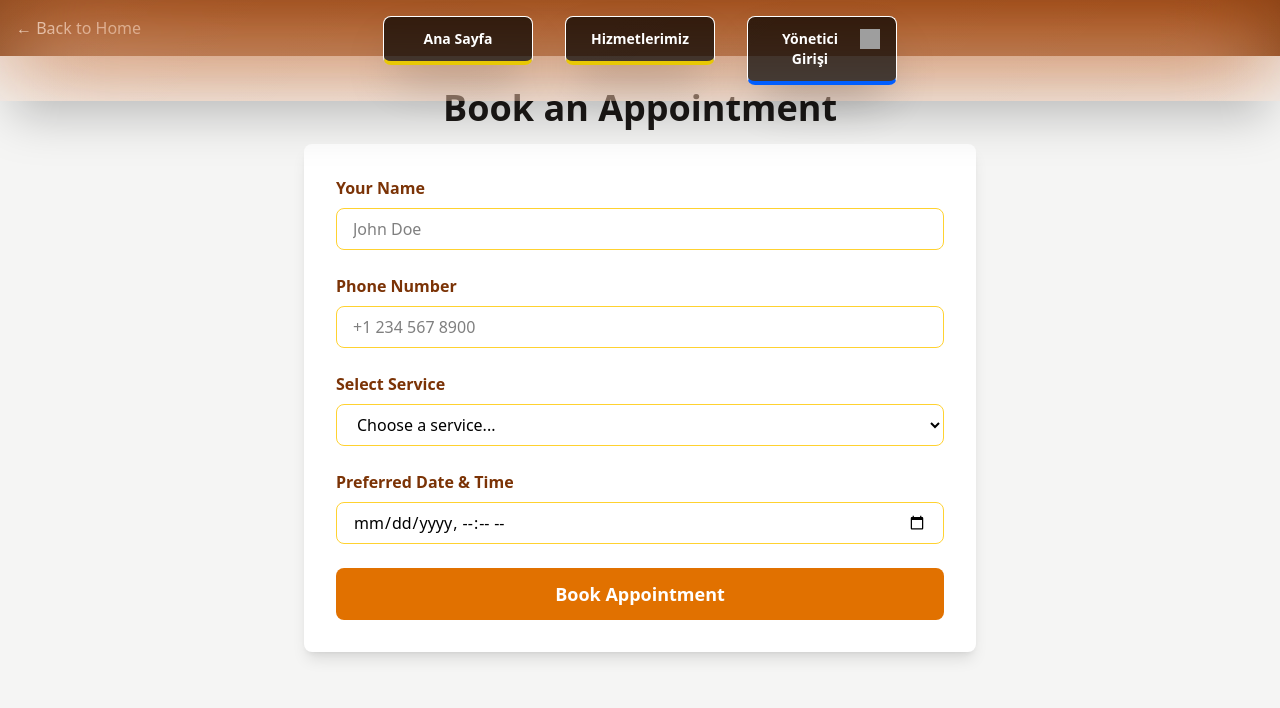
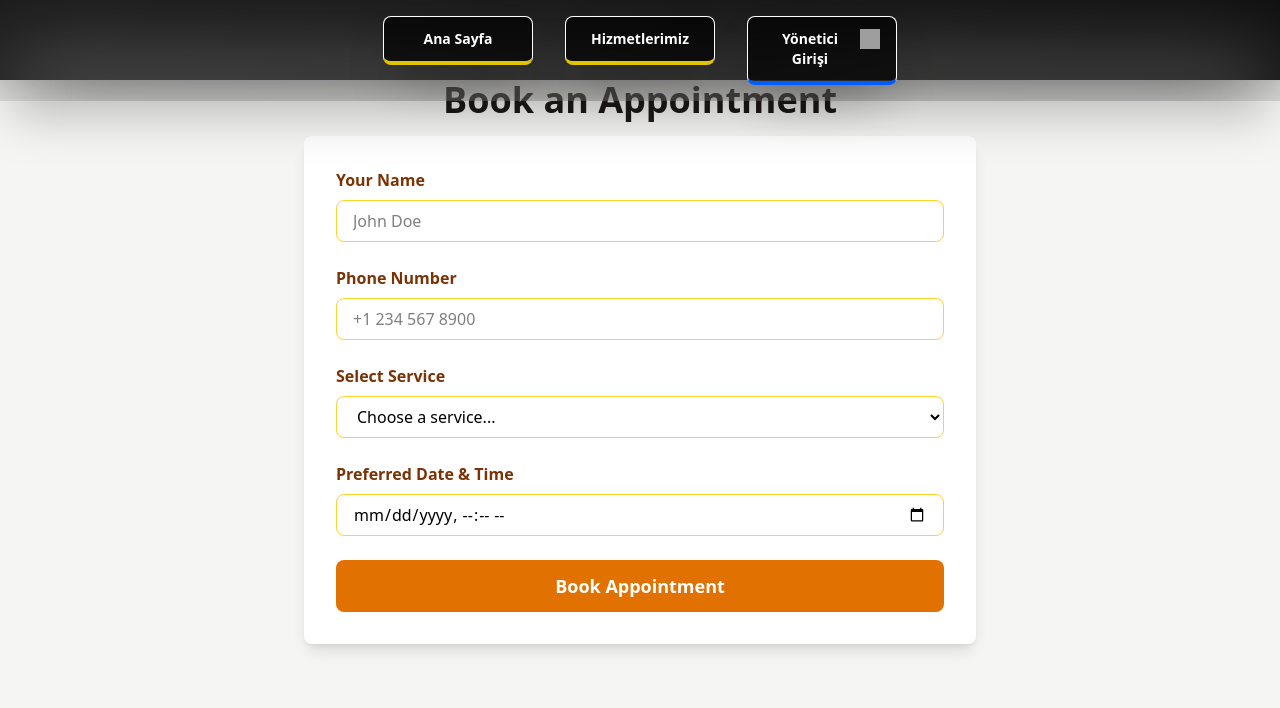
Before and after one commit to KIANOUSH-SAU/BarberAutomationProject, a React app in the folder frontend/: page /appointments in a window 1280 px wide. Shown: the top 708 px of the page. Built offline with nearby package versions, Linux system fonts and the light colour scheme; grey boxes are pictures that could not be loaded; the HTML template or start-up script is replaced by a standard one.

Commit message:
feat: add LoginPage component and update routing in App; remove unnecessary navigation from Services and Appointments pages

```diff
--- a/frontend/src/App.jsx
+++ b/frontend/src/App.jsx
@@ -4,11 +4,13 @@ import ServicesPage from "./pages/ServicesPage";
 import AppointmentsPage from "./pages/AppointmentsPage";
 import Navbar from "./components/Navbar";
 import AdminPage from "./pages/AdminPage";
+import LoginPage from "./pages/LoginPage";
 
 function App() {
 	return (
 		<Router>
 			<Navbar />
+			<div style={{ height: "80px" }} className="bg-black" />
 			<div className="background min-h-screen">
 				<Routes>
 					<Route path="/" element={<HomePage />} />
@@ -18,6 +20,7 @@ function App() {
 						element={<AppointmentsPage />}
 					/>
 					<Route path="/admin" element={<AdminPage />} />
+					<Route path="/login" element={<LoginPage />} />
 				</Routes>
 			</div>
 		</Router>
--- a/frontend/src/components/Navbar.jsx
+++ b/frontend/src/components/Navbar.jsx
@@ -71,7 +71,7 @@ const Navbar = () => {
 							</Link>
 						</li>
 						<li>
-							<Link to="/admin" className="glass-btn-1 flex">
+							<Link to="/login" className="glass-btn-1 flex">
 								<p>Yönetici Girişi</p>
 								<img
 									src={adminIcon}
--- a/frontend/src/pages/AdminPage.jsx
+++ b/frontend/src/pages/AdminPage.jsx
@@ -1,5 +1,11 @@
 const AdminPage = () => {
-	return <div>AdminPage</div>;
+	return (
+		<div>
+			<h1>
+				I'm just not there sdfffffffffffffffffffffffffffffffffffffffffff
+			</h1>
+		</div>
+	);
 };
 
 export default AdminPage;
--- a/frontend/src/pages/AppointmentsPage.jsx
+++ b/frontend/src/pages/AppointmentsPage.jsx
@@ -3,11 +3,6 @@ import { Link } from "react-router-dom";
 const AppointmentsPage = () => {
 	return (
 		<div className="min-h-screen bg-stone-100">
-			<nav className="bg-amber-900 text-white p-4 mb-8">
-				<Link to="/" className="hover:text-amber-200">
-					← Back to Home
-				</Link>
-			</nav>
 			<div className="container mx-auto px-4">
 				<h1 className="text-large-title mb-8">Book an Appointment</h1>
 				<div className="max-w-2xl mx-auto bg-white p-8 rounded-lg shadow-lg">
--- /dev/null
+++ b/frontend/src/pages/LoginPage.jsx
@@ -0,0 +1,5 @@
+const LoginPage = () => {
+	return <div>LoginPage</div>;
+};
+
+export default LoginPage;
--- a/frontend/src/pages/ServicesPage.jsx
+++ b/frontend/src/pages/ServicesPage.jsx
@@ -39,11 +39,6 @@ const ServicesPage = () => {
 
 	return (
 		<>
-			<nav className="bg-amber-900 text-white p-4">
-				<Link to="/" className="hover:text-amber-200">
-					← Back to Home
-				</Link>
-			</nav>
 			<Services services={servicesData} />
 		</>
 	);
```
